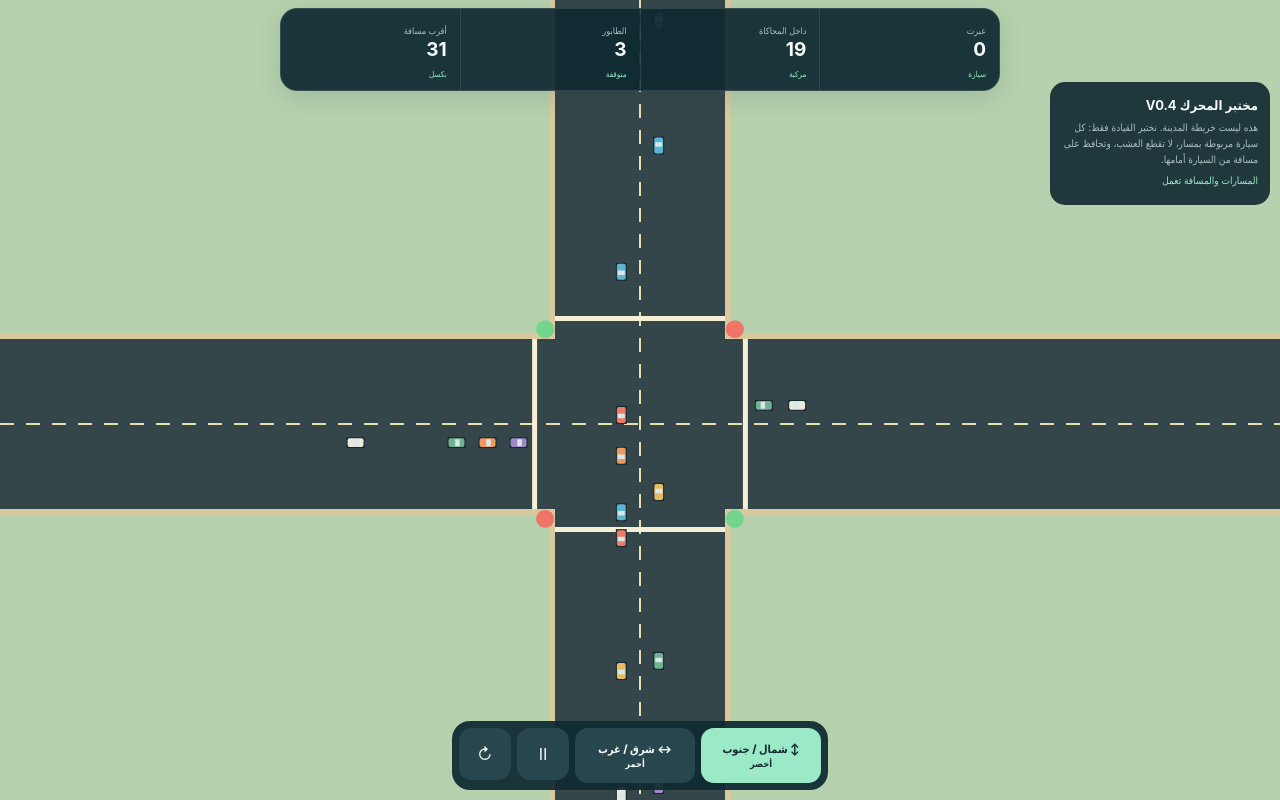
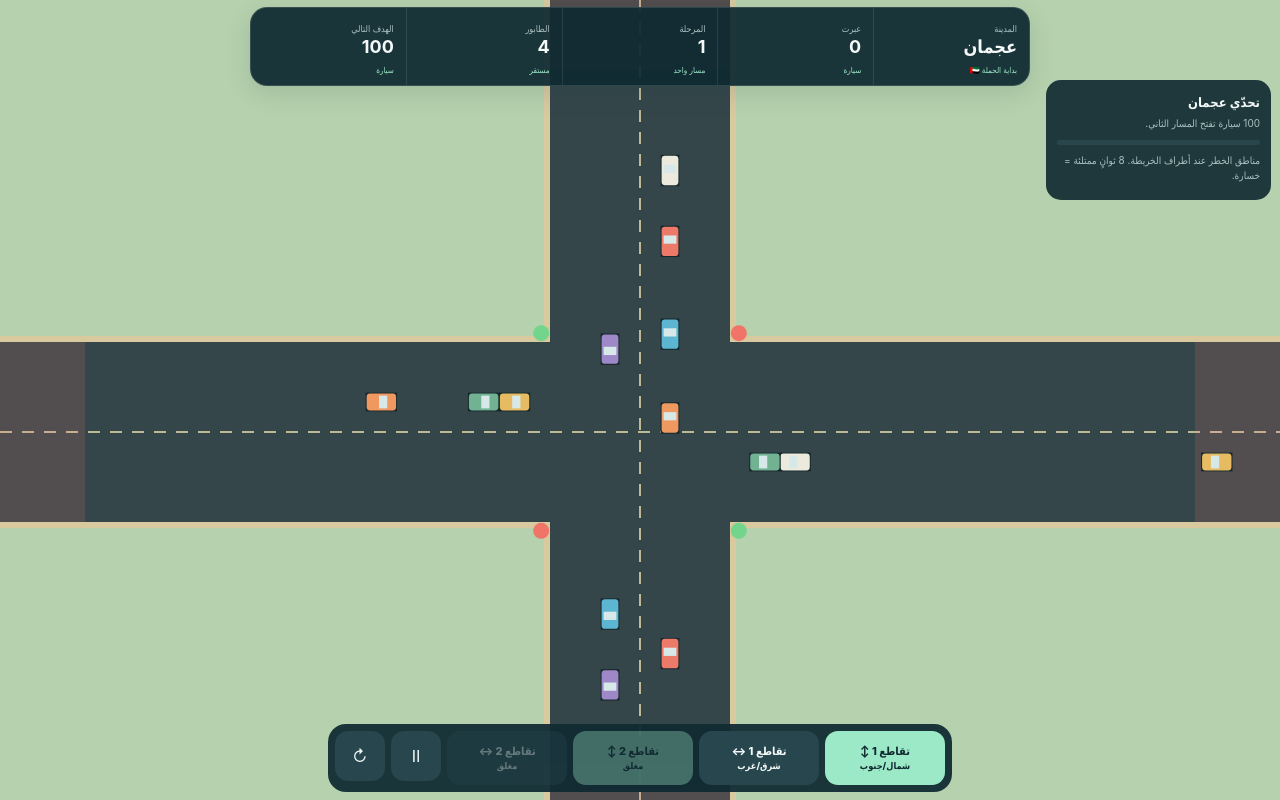
Before and after one commit to football-ll3b/city, a plain HTML site: page index.html in a window 1280 px wide. Drawn offline with Linux system fonts and the light colour scheme.

Commit message:
Add files via upload

```diff
--- a/index.html
+++ b/index.html
@@ -1,63 +1,62 @@
 <!doctype html><html lang="ar" dir="rtl"><head><meta charset="utf-8">
 <meta name="viewport" content="width=device-width,initial-scale=1,maximum-scale=1,user-scalable=no,viewport-fit=cover">
-<meta name="apple-mobile-web-app-capable" content="yes"><meta name="theme-color" content="#102a32"><title>فك الزحمة | مختبر المحرك V0.4</title>
+<meta name="apple-mobile-web-app-capable" content="yes"><meta name="theme-color" content="#102a32"><title>فك الزحمة | عجمان V0.5</title>
 <style>
-:root{--p:#102a32;--m:#9ce9c7;--t:#f5faf9;--u:#abc0c1;--st:env(safe-area-inset-top,0px);--sb:env(safe-area-inset-bottom,0px)}
-*{box-sizing:border-box;-webkit-tap-highlight-color:transparent}html,body{margin:0;width:100%;height:100%;overflow:hidden;background:#b6d1ad;color:var(--t);font-family:-apple-system,BlinkMacSystemFont,"Segoe UI",Tahoma,Arial,sans-serif}button{font:inherit;border:0;color:inherit;touch-action:manipulation}canvas{position:absolute;inset:0;width:100%;height:100%}.top{position:absolute;top:calc(8px + var(--st));left:10px;right:10px;display:flex;justify-content:center;pointer-events:none}.hud{background:#102a32ee;border:1px solid #ffffff20;border-radius:17px;display:flex;min-width:min(720px,90%);box-shadow:0 7px 25px #173b3d25}.s{flex:1;padding:9px 13px;border-left:1px solid #ffffff18}.s:last-child{border:0}.s span{font-size:9px;color:var(--u)}.s b{display:block;font-size:19px;direction:ltr;text-align:right}.s small{font-size:8px;color:var(--m)}
-.controls{position:absolute;bottom:calc(10px + var(--sb));left:50%;transform:translateX(-50%);display:flex;gap:6px;padding:7px;border-radius:18px;background:#102a32ee}.sig,.btn{background:#27464d;border-radius:13px}.sig{min-width:120px;height:55px;font-weight:800;font-size:11px}.sig.on{background:var(--m);color:#102a32}.btn{width:52px;height:52px}.note{position:absolute;right:10px;top:calc(82px + var(--st));width:220px;background:#102a32e9;border-radius:15px;padding:12px}.note b{font-size:13px}.note p{font-size:10px;color:var(--u);line-height:1.6;margin:5px 0}.ok{color:var(--m)!important}
-@media(max-width:650px){.hud{min-width:95%}.s{padding:7px}.s b{font-size:15px}.note{width:180px}.controls{left:6px;right:6px;transform:none;justify-content:center}.sig{min-width:102px}}
-@media(max-height:550px) and (orientation:landscape){.top{top:calc(3px + var(--st))}.note{top:calc(62px + var(--st));padding:8px}.controls{bottom:calc(3px + var(--sb));padding:5px}.sig{height:45px}.btn{height:45px}}
+:root{--p:#102a32;--m:#9ce9c7;--t:#f5faf9;--u:#abc0c1;--red:#ff7467;--amber:#f1c768;--st:env(safe-area-inset-top,0px);--sb:env(safe-area-inset-bottom,0px)}
+*{box-sizing:border-box;-webkit-tap-highlight-color:transparent}html,body{margin:0;width:100%;height:100%;overflow:hidden;background:#b6d1ad;color:var(--t);font-family:-apple-system,BlinkMacSystemFont,"Segoe UI",Tahoma,Arial,sans-serif}button{font:inherit;border:0;color:inherit;touch-action:manipulation}canvas{position:absolute;inset:0;width:100%;height:100%}.top{position:absolute;top:calc(7px + var(--st));left:8px;right:8px;display:flex;justify-content:center;pointer-events:none}.hud{background:#102a32ee;border:1px solid #ffffff20;border-radius:17px;display:flex;min-width:min(780px,94%);box-shadow:0 7px 25px #173b3d25}.s{flex:1;padding:8px 12px;border-left:1px solid #ffffff18}.s:last-child{border:0}.s span{font-size:9px;color:var(--u)}.s b{display:block;font-size:18px;direction:ltr;text-align:right}.s small{font-size:8px;color:var(--m)}
+.card{position:absolute;right:9px;top:calc(80px + var(--st));width:225px;background:#102a32e9;border-radius:15px;padding:11px}.card b{font-size:13px}.card p{font-size:10px;color:var(--u);line-height:1.55;margin:5px 0}.progress{height:5px;background:#29464c;border-radius:8px;overflow:hidden;margin:8px 0}.progress i{display:block;height:100%;background:var(--m)}.danger{color:var(--red)!important}
+.controls{position:absolute;bottom:calc(8px + var(--sb));left:50%;transform:translateX(-50%);display:flex;gap:6px;padding:7px;border-radius:18px;background:#102a32ee;max-width:94%;overflow:auto}.sig,.btn{background:#27464d;border-radius:13px;white-space:nowrap}.sig{min-width:120px;height:54px;font-weight:800;font-size:11px}.sig.on{background:var(--m);color:#102a32}.btn{width:50px;height:50px}.sig.locked{opacity:.35}.toast{position:absolute;top:calc(145px + var(--st));left:50%;transform:translateX(-50%);background:#102a32;padding:10px 15px;border-radius:12px;font-size:11px;opacity:0;transition:.2s}.toast.show{opacity:1}
+@media(max-width:650px){.s{padding:6px}.s b{font-size:14px}.card{width:180px}.controls{left:5px;right:5px;transform:none;justify-content:center}.sig{min-width:105px}}
+@media(max-height:550px) and (orientation:landscape){.top{top:calc(3px + var(--st))}.card{top:calc(60px + var(--st));padding:8px;width:185px}.controls{bottom:calc(3px + var(--sb));padding:5px}.sig{height:44px}.btn{height:44px}}
 </style></head><body>
 <canvas id="c"></canvas>
-<div class="top"><div class="hud"><div class="s"><span>عبرت</span><b id="score">0</b><small>سيارة</small></div><div class="s"><span>داخل المحاكاة</span><b id="cars">0</b><small>مركبة</small></div><div class="s"><span>الطابور</span><b id="queue">0</b><small>متوقفة</small></div><div class="s"><span>أقرب مسافة</span><b id="gap">--</b><small>بكسل</small></div></div></div>
-<div class="note"><b>مختبر المحرك V0.4</b><p>هذه ليست خريطة المدينة. نختبر القيادة فقط: كل سيارة مربوطة بمسار، لا تقطع العشب، وتحافظ على مسافة من السيارة أمامها.</p><p class="ok" id="state">المحاكاة تعمل</p></div>
-<div class="controls"><button class="sig on" id="ns">↕ شمال / جنوب<br><small>أخضر</small></button><button class="sig" id="ew">↔ شرق / غرب<br><small>أحمر</small></button><button class="btn" id="pause">Ⅱ</button><button class="btn" id="reset">↻</button></div>
+<div class="top"><div class="hud"><div class="s"><span>المدينة</span><b>عجمان</b><small>بداية الحملة 🇦🇪</small></div><div class="s"><span>عبرت</span><b id="score">0</b><small>سيارة</small></div><div class="s"><span>المرحلة</span><b id="stage">1</b><small id="lanes">مسار واحد</small></div><div class="s"><span>الطابور</span><b id="queue">0</b><small id="qstate">مستقر</small></div><div class="s"><span>الهدف التالي</span><b id="next">100</b><small>سيارة</small></div></div></div>
+<div class="card"><b>تحدّي عجمان</b><p id="desc">ابدأ بمسار واحد لكل اتجاه. عند 100 سيارة ينفتح المسار الثاني.</p><div class="progress"><i id="prog" style="width:0"></i></div><p id="dangerText">مناطق الخطر عند أطراف الخريطة. إذا وصل الطابور إليها وبقي 8 ثوانٍ تخسر.</p></div>
+<div class="controls"><button class="sig on" id="ns1">تقاطع 1 ↕<br><small>شمال/جنوب</small></button><button class="sig" id="ew1">تقاطع 1 ↔<br><small>شرق/غرب</small></button><button class="sig locked" id="ns2" disabled>تقاطع 2 ↕<br><small>مغلق</small></button><button class="sig locked" id="ew2" disabled>تقاطع 2 ↔<br><small>مغلق</small></button><button class="btn" id="pause">Ⅱ</button><button class="btn" id="reset">↻</button></div>
+<div class="toast" id="toast"></div>
 <script>
 'use strict';
 const C=document.getElementById('c'),X=C.getContext('2d'),$=x=>document.getElementById(x);
-let W=0,H=0,D=1,last=performance.now(),time=0,spawn=0,phase='NS',yellow=0,paused=false,cars=[],next=1,score=0;
+let W=0,H=0,D=1,last=performance.now(),time=0,spawn=0,cars=[],nextId=1,score=0,stage=1,laneCount=1,phase1='NS',phase2='NS',yellow1=0,yellow2=0,paused=false,dangerTimer=0,lost=false;
 const COLORS=['#ed7968','#e6bb61','#5cb6d1','#ece9dd','#70b291','#9e88c8','#ef985f'];
 function resize(){D=Math.min(devicePixelRatio||1,2);W=innerWidth;H=innerHeight;C.width=W*D;C.height=H*D;C.style.width=W+'px';C.style.height=H+'px';X.setTransform(D,0,0,D,0,0)}addEventListener('resize',resize);resize();
-function geom(){let rw=Math.max(112,Math.min(170,Math.min(W,H)*.23)),cx=W*.5,cy=H*.53,lane=rw*.20,stop=rw*.62;return{rw,cx,cy,lane,stop}}
-function lanePath(dir){let g=geom(),L=Math.max(W,H)+100,o=g.lane*.55;
- if(dir==='N')return [{x:g.cx-o,y:-45},{x:g.cx-o,y:H+45}];
- if(dir==='S')return [{x:g.cx+o,y:H+45},{x:g.cx+o,y:-45}];
- if(dir==='W')return [{x:-45,y:g.cy+o},{x:W+45,y:g.cy+o}];
- return [{x:W+45,y:g.cy-o},{x:-45,y:g.cy-o}]
+function geom(){let rw=Math.max(118,Math.min(180,Math.min(W,H)*.24)),cy=H*.54,cx1=stage<3?W*.5:W*.38,cx2=W*.67,stop=rw*.61;return{rw,cy,cx1,cx2,stop,lw:rw/(laneCount*2+1)}}
+function axisDirs(){return ['N1','S1','W1','E1'].concat(stage>=3?['N2','S2','W2','E2']:[])}
+function lanePath(dir,lane){let g=geom(),vertical=dir[0]==='N'||dir[0]==='S',j=dir.endsWith('2')?2:1,cx=j===1?g.cx1:g.cx2,sign=(dir[0]==='N'||dir[0]==='E')?-1:1,off=sign*((lane+.5)*g.lw),L=60;
+ if(dir[0]==='N')return[{x:cx+off,y:-L},{x:cx+off,y:H+L}];
+ if(dir[0]==='S')return[{x:cx+off,y:H+L},{x:cx+off,y:-L}];
+ if(dir[0]==='W')return[{x:-L,y:g.cy-off},{x:W+L,y:g.cy-off}];
+ return[{x:W+L,y:g.cy-off},{x:-L,y:g.cy-off}]
 }
-function point(path,s){let a=path[0],b=path[1];return{x:a.x+(b.x-a.x)*s,y:a.y+(b.y-a.y)*s,ang:Math.atan2(b.y-a.y,b.x-a.x)}}
-function stopS(dir){let g=geom(),p=lanePath(dir),target;if(dir==='N')target={x:g.cx-g.lane*.55,y:g.cy-g.stop};else if(dir==='S')target={x:g.cx+g.lane*.55,y:g.cy+g.stop};else if(dir==='W')target={x:g.cx-g.stop,y:g.cy+g.lane*.55};else target={x:g.cx+g.stop,y:g.cy-g.lane*.55};let a=p[0],b=p[1],dx=b.x-a.x,dy=b.y-a.y;return((target.x-a.x)*dx+(target.y-a.y)*dy)/(dx*dx+dy*dy)}
-function spawnCar(seed=false){let ds=['N','S','E','W'],d=ds[Math.floor(Math.random()*4)],same=cars.filter(c=>c.dir===d);if(same.length>10)return;let p=lanePath(d),len=Math.hypot(p[1].x-p[0].x,p[1].y-p[0].y),s=seed?Math.random()*.34:0;if(same.some(c=>c.s<.08&&!seed))return;cars.push({id:next++,dir:d,axis:(d==='N'||d==='S')?'NS':'EW',path:p,s,v:seed?.18:0,max:.115+Math.random()*.018,color:COLORS[next%COLORS.length],wait:0,len})}
-function front(c){let best=null,ds=9;for(const o of cars)if(o!==c&&o.dir===c.dir&&o.s>c.s){let d=(o.s-c.s)*c.len;if(d<ds*100){ds=d;best=o}}return best?ds:999}
-function isInside(c){let g=geom(),p=point(c.path,c.s);return Math.abs(p.x-g.cx)<g.stop*.95&&Math.abs(p.y-g.cy)<g.stop*.95}
-function step(dt){time+=dt;spawn+=dt;yellow=Math.max(0,yellow-dt);while(spawn>.58){spawn-=.58;spawnCar(false)}
- // Cars are ordered front-to-back per lane so following is deterministic.
- for(const d of ['N','S','E','W']){let list=cars.filter(c=>c.dir===d).sort((a,b)=>b.s-a.s);for(const c of list){let gap=front(c),target=c.max,ss=stopS(c.dir),dist=(ss-c.s)*c.len,green=phase===c.axis&&yellow<=0,inside=isInside(c);
-   if(!green&&!inside&&dist>0&&dist<170)target=Math.min(target,Math.max(0,(dist-16)/140*c.max));
-   // hard safety envelope + smooth following
-   if(gap<70)target=Math.min(target,Math.max(0,(gap-31)/75*c.max));
-   if(gap<31)target=0;
-   c.v+=(target-c.v)*Math.min(1,dt*(target<c.v?7.5:2.2));
-   let old=c.s;c.s+=c.v*dt;
-   // Never allow a car to penetrate the safety box of the car ahead.
-   let f=front(c);if(f<28){c.s=old;c.v=0}
-   if(c.v<.006&&!inside)c.wait+=dt;else c.wait=Math.max(0,c.wait-dt*.5);
- }}
- for(let i=cars.length-1;i>=0;i--)if(cars[i].s>1.02){cars.splice(i,1);score++}
- hud()
+function pt(path,s){let a=path[0],b=path[1];return{x:a.x+(b.x-a.x)*s,y:a.y+(b.y-a.y)*s,ang:Math.atan2(b.y-a.y,b.x-a.x)}}
+function stopS(c){let g=geom(),j=c.dir.endsWith('2')?2:1,cx=j===1?g.cx1:g.cx2,d=c.dir[0],target;if(d==='N')target={x:0,y:g.cy-g.stop};if(d==='S')target={x:0,y:g.cy+g.stop};if(d==='W')target={x:cx-g.stop,y:0};if(d==='E')target={x:cx+g.stop,y:0};let a=c.path[0],b=c.path[1],dx=b.x-a.x,dy=b.y-a.y;return((target.x-a.x)*dx+(target.y-a.y)*dy)/(dx*dx+dy*dy)}
+function spawnCar(seed=false){let ds=axisDirs(),dir=ds[Math.floor(Math.random()*ds.length)],lane=Math.floor(Math.random()*laneCount),same=cars.filter(c=>c.dir===dir&&c.lane===lane);if(same.length>9)return;let path=lanePath(dir,lane),len=Math.hypot(path[1].x-path[0].x,path[1].y-path[0].y),s=seed?Math.random()*.3:0;if(!seed&&same.some(c=>c.s<.075))return;cars.push({id:nextId++,dir,lane,path,len,s,v:seed?.16:0,max:.105+Math.random()*.018,color:COLORS[nextId%COLORS.length],wait:0})}
+function phaseFor(c){let j=c.dir.endsWith('2')?2:1,ax=(c.dir[0]==='N'||c.dir[0]==='S')?'NS':'EW';return{green:(j===1?phase1:phase2)===ax&&((j===1?yellow1:yellow2)<=0),j}}
+function inside(c){let g=geom(),p=pt(c.path,c.s),cx=c.dir.endsWith('2')?g.cx2:g.cx1;return Math.abs(p.x-cx)<g.stop*.92&&Math.abs(p.y-g.cy)<g.stop*.92}
+function front(c){let gap=999;for(const o of cars)if(o!==c&&o.dir===c.dir&&o.lane===c.lane&&o.s>c.s)gap=Math.min(gap,(o.s-c.s)*c.len);return gap}
+function step(dt){if(lost)return;time+=dt;spawn+=dt;yellow1=Math.max(0,yellow1-dt);yellow2=Math.max(0,yellow2-dt);let interval=stage===1?.64:stage===2?.48:stage===3?.40:.34;while(spawn>interval){spawn-=interval;spawnCar(false)}
+ for(const dir of axisDirs())for(let lane=0;lane<laneCount;lane++){let list=cars.filter(c=>c.dir===dir&&c.lane===lane).sort((a,b)=>b.s-a.s);for(const c of list){let target=c.max,gap=front(c),ss=stopS(c),dist=(ss-c.s)*c.len,ph=phaseFor(c);if(!ph.green&&!inside(c)&&dist>0&&dist<175)target=Math.min(target,Math.max(0,(dist-15)/145*c.max));if(gap<72)target=Math.min(target,Math.max(0,(gap-30)/82*c.max));if(gap<30)target=0;c.v+=(target-c.v)*Math.min(1,dt*(target<c.v?7:2.1));let old=c.s;c.s+=c.v*dt;if(front(c)<27){c.s=old;c.v=0}if(c.v<.006&&!inside(c))c.wait+=dt;else c.wait=Math.max(0,c.wait-dt*.45)}}
+ for(let i=cars.length-1;i>=0;i--)if(cars[i].s>1.02){cars.splice(i,1);score++;checkUnlock()}
+ let danger=cars.some(c=>c.wait>.8&&c.s<.13);dangerTimer=danger?dangerTimer+dt:Math.max(0,dangerTimer-dt*1.8);if(dangerTimer>=8){lost=true;paused=true;toast('خسرت! الطابور بقي في منطقة الخطر 8 ثوانٍ. اضغط ↻ للمحاولة من جديد.');$('dangerText').className='danger';$('dangerText').textContent='ازدحام كامل — انتهت الجولة'}hud()
 }
-function setPhase(p){if(p===phase||yellow>0)return;phase=p;yellow=.8;sync()}
-function sync(){$('ns').classList.toggle('on',phase==='NS');$('ew').classList.toggle('on',phase==='EW');$('ns').innerHTML='↕ شمال / جنوب<br><small>'+(phase==='NS'&&yellow<=0?'أخضر':'أحمر')+'</small>';$('ew').innerHTML='↔ شرق / غرب<br><small>'+(phase==='EW'&&yellow<=0?'أخضر':'أحمر')+'</small>'}
-$('ns').onclick=()=>setPhase('NS');$('ew').onclick=()=>setPhase('EW');$('pause').onclick=()=>{paused=!paused;$('pause').textContent=paused?'▶':'Ⅱ'};$('reset').onclick=()=>reset();
-function reset(){cars=[];next=1;score=0;spawn=0;phase='NS';yellow=0;for(let i=0;i<12;i++)spawnCar(true);sync();hud()}
-function hud(){let q=cars.filter(c=>c.wait>.8).length,g=999;for(const c of cars)g=Math.min(g,front(c));$('score').textContent=score;$('cars').textContent=cars.length;$('queue').textContent=q;$('gap').textContent=g===999?'--':Math.round(g);$('state').textContent=(g<25?'تحذير: مسافة صغيرة':'المسارات والمسافة تعمل');$('state').style.color=g<25?'#ff806f':'var(--m)'}
-function drawRoad(){let g=geom();X.fillStyle='#b6d1ad';X.fillRect(0,0,W,H);X.fillStyle='#d8c99f';X.fillRect(g.cx-g.rw/2-6,0,g.rw+12,H);X.fillRect(0,g.cy-g.rw/2-6,W,g.rw+12);X.fillStyle='#35464a';X.fillRect(g.cx-g.rw/2,0,g.rw,H);X.fillRect(0,g.cy-g.rw/2,W,g.rw);
- X.strokeStyle='#e9dfae';X.lineWidth=2;X.setLineDash([14,12]);X.beginPath();X.moveTo(g.cx,0);X.lineTo(g.cx,H);X.stroke();X.beginPath();X.moveTo(0,g.cy);X.lineTo(W,g.cy);X.stroke();X.setLineDash([]);
- // stop bars
- X.strokeStyle='#f5f0d5';X.lineWidth=5;for(const [x1,y1,x2,y2] of [[g.cx-g.rw/2,g.cy-g.stop,g.cx+g.rw/2,g.cy-g.stop],[g.cx-g.rw/2,g.cy+g.stop,g.cx+g.rw/2,g.cy+g.stop],[g.cx-g.stop,g.cy-g.rw/2,g.cx-g.stop,g.cy+g.rw/2],[g.cx+g.stop,g.cy-g.rw/2,g.cx+g.stop,g.cy+g.rw/2]]){X.beginPath();X.moveTo(x1,y1);X.lineTo(x2,y2);X.stroke()}
- for(const [x,y,ok] of [[g.cx-g.stop*.9,g.cy-g.stop*.9,phase==='NS'&&yellow<=0],[g.cx+g.stop*.9,g.cy+g.stop*.9,phase==='NS'&&yellow<=0],[g.cx+g.stop*.9,g.cy-g.stop*.9,phase==='EW'&&yellow<=0],[g.cx-g.stop*.9,g.cy+g.stop*.9,phase==='EW'&&yellow<=0]]){X.fillStyle=ok?'#72d58b':'#f07568';X.beginPath();X.arc(x,y,9,0,7);X.fill()}
+function checkUnlock(){if(stage===1&&score>=100){stage=2;laneCount=2;repath();toast('🎉 فتحت المسار الثاني! حركة المرور زادت.')}else if(stage===2&&score>=250){stage=3;laneCount=2;repath();unlock2();toast('🚦 فتحت التقاطع الثاني! صار عندك إشارتان مستقلتان.')}else if(stage===3&&score>=450){stage=4;laneCount=3;repath();toast('🛣️ فتحت المسار الثالث! الآن الزحمة أسرع وأصعب.')}}
+function repath(){for(const c of cars){c.lane=Math.min(c.lane,laneCount-1);c.path=lanePath(c.dir,c.lane);c.len=Math.hypot(c.path[1].x-c.path[0].x,c.path[1].y-c.path[0].y)}}
+function unlock2(){$('ns2').disabled=$('ew2').disabled=false;$('ns2').classList.remove('locked');$('ew2').classList.remove('locked');sync()}
+function setP(j,p){if(j===1){if(yellow1>0||phase1===p)return;phase1=p;yellow1=.65}else{if(stage<3||yellow2>0||phase2===p)return;phase2=p;yellow2=.65}sync()}
+$('ns1').onclick=()=>setP(1,'NS');$('ew1').onclick=()=>setP(1,'EW');$('ns2').onclick=()=>setP(2,'NS');$('ew2').onclick=()=>setP(2,'EW');$('pause').onclick=()=>{if(lost)return;paused=!paused;$('pause').textContent=paused?'▶':'Ⅱ'};$('reset').onclick=()=>reset();
+function sync(){for(const [id,on] of [['ns1',phase1==='NS'&&yellow1<=0],['ew1',phase1==='EW'&&yellow1<=0],['ns2',phase2==='NS'&&yellow2<=0],['ew2',phase2==='EW'&&yellow2<=0]])$(id).classList.toggle('on',on)}
+function toast(s){let e=$('toast');e.textContent=s;e.classList.add('show');clearTimeout(toast.tm);toast.tm=setTimeout(()=>e.classList.remove('show'),3200)}
+function nextGoal(){return stage===1?100:stage===2?250:stage===3?450:700}
+function hud(){let q=cars.filter(c=>c.wait>.8).length,goal=nextGoal(),prev=stage===1?0:stage===2?100:stage===3?250:450;$('score').textContent=score;$('stage').textContent=stage;$('lanes').textContent=laneCount===1?'مسار واحد':laneCount+' مسارات';$('queue').textContent=q;$('qstate').textContent=dangerTimer>4?'خطر':q>8?'مرتفع':'مستقر';$('next').textContent=goal;$('prog').style.width=Math.max(0,Math.min(100,(score-prev)/(goal-prev)*100))+'%';$('desc').textContent=stage===1?'100 سيارة تفتح المسار الثاني.':stage===2?'250 سيارة تفتح تقاطعًا ثانيًا بإشارة مستقلة.':stage===3?'450 سيارة تفتح المسار الثالث.':'ثلاثة مسارات + تقاطعان. اصمد لأعلى نتيجة.';$('dangerText').textContent=lost?'ازدحام كامل — انتهت الجولة':dangerTimer>0?'⚠️ منطقة خطر: '+dangerTimer.toFixed(1)+' / 8 ثوانٍ':'مناطق الخطر عند أطراف الخريطة. 8 ثوانٍ ممتلئة = خسارة.';$('dangerText').className=dangerTimer>0?'danger':''}
+function drawRoad(){let g=geom();X.fillStyle='#b6d1ad';X.fillRect(0,0,W,H);let xs=stage>=3?[g.cx1,g.cx2]:[g.cx1];X.fillStyle='#d8c99f';for(const cx of xs)X.fillRect(cx-g.rw/2-6,0,g.rw+12,H);X.fillRect(0,g.cy-g.rw/2-6,W,g.rw+12);X.fillStyle='#35464a';for(const cx of xs)X.fillRect(cx-g.rw/2,0,g.rw,H);X.fillRect(0,g.cy-g.rw/2,W,g.rw);
+ X.strokeStyle='#e9dfae';X.lineWidth=1.5;X.setLineDash([12,10]);for(const cx of xs){for(let k=1;k<laneCount*2;k++){let x=cx-g.rw/2+k*g.rw/(laneCount*2);X.beginPath();X.moveTo(x,0);X.lineTo(x,H);X.stroke()}}for(let k=1;k<laneCount*2;k++){let y=g.cy-g.rw/2+k*g.rw/(laneCount*2);X.beginPath();X.moveTo(0,y);X.lineTo(W,y);X.stroke()}X.setLineDash([]);
+ // danger zones
+ X.fillStyle=dangerTimer>0?'#ff746760':'#ff746725';X.fillRect(0,g.cy-g.rw/2,85,g.rw);X.fillRect(W-85,g.cy-g.rw/2,85,g.rw);for(const cx of xs){X.fillRect(cx-g.rw/2,0,g.rw,70);X.fillRect(cx-g.rw/2,H-70,g.rw,70)}
+ // signal dots
+ for(let j=0;j<xs.length;j++){let cx=xs[j],ph=j===0?phase1:phase2,yl=j===0?yellow1:yellow2;for(const [x,y,ok] of [[cx-g.stop*.9,g.cy-g.stop*.9,ph==='NS'&&yl<=0],[cx+g.stop*.9,g.cy+g.stop*.9,ph==='NS'&&yl<=0],[cx+g.stop*.9,g.cy-g.stop*.9,ph==='EW'&&yl<=0],[cx-g.stop*.9,g.cy+g.stop*.9,ph==='EW'&&yl<=0]]){X.fillStyle=ok?'#72d58b':'#f07568';X.beginPath();X.arc(x,y,8,0,7);X.fill()}}
 }
-function drawCar(c){let p=point(c.path,c.s),g=geom(),cw=Math.max(8,g.lane*.26),cl=cw*1.8;X.save();X.translate(p.x,p.y);X.rotate(p.ang);X.fillStyle='#17282c';X.fillRect(-cl/2-1,-cw/2-1,cl+2,cw+2);X.fillStyle=c.color;X.beginPath();if(X.roundRect)X.roundRect(-cl/2,-cw/2,cl,cw,Math.max(2,cw*.22));else X.rect(-cl/2,-cw/2,cl,cw);X.fill();X.fillStyle='#d7e8e9';X.fillRect(-cl*.08,-cw*.39,cl*.28,cw*.78);X.restore()}
+function drawCar(c){let p=pt(c.path,c.s),g=geom(),cw=Math.max(7,g.lw*.28),cl=cw*1.75;X.save();X.translate(p.x,p.y);X.rotate(p.ang);X.fillStyle='#17282c';X.fillRect(-cl/2-1,-cw/2-1,cl+2,cw+2);X.fillStyle=c.color;X.beginPath();if(X.roundRect)X.roundRect(-cl/2,-cw/2,cl,cw,Math.max(2,cw*.2));else X.rect(-cl/2,-cw/2,cl,cw);X.fill();X.fillStyle='#d7e8e9';X.fillRect(-cl*.08,-cw*.38,cl*.28,cw*.76);X.restore()}
 function draw(){drawRoad();cars.forEach(drawCar)}
-function frame(n){requestAnimationFrame(frame);let dt=Math.min(.05,(n-last)/1000);last=n;if(!paused)step(dt);draw();if(yellow>0)sync()}requestAnimationFrame(frame);reset();
+function reset(){time=spawn=score=dangerTimer=0;stage=1;laneCount=1;phase1=phase2='NS';yellow1=yellow2=0;paused=lost=false;cars=[];nextId=1;$('pause').textContent='Ⅱ';$('ns2').disabled=$('ew2').disabled=true;$('ns2').classList.add('locked');$('ew2').classList.add('locked');$('dangerText').className='';for(let i=0;i<10;i++)spawnCar(true);sync();hud()}
+function frame(n){requestAnimationFrame(frame);let dt=Math.min(.05,(n-last)/1000);last=n;if(!paused)step(dt);draw();if(yellow1>0||yellow2>0)sync()}requestAnimationFrame(frame);reset();
 </script></body></html>
```
